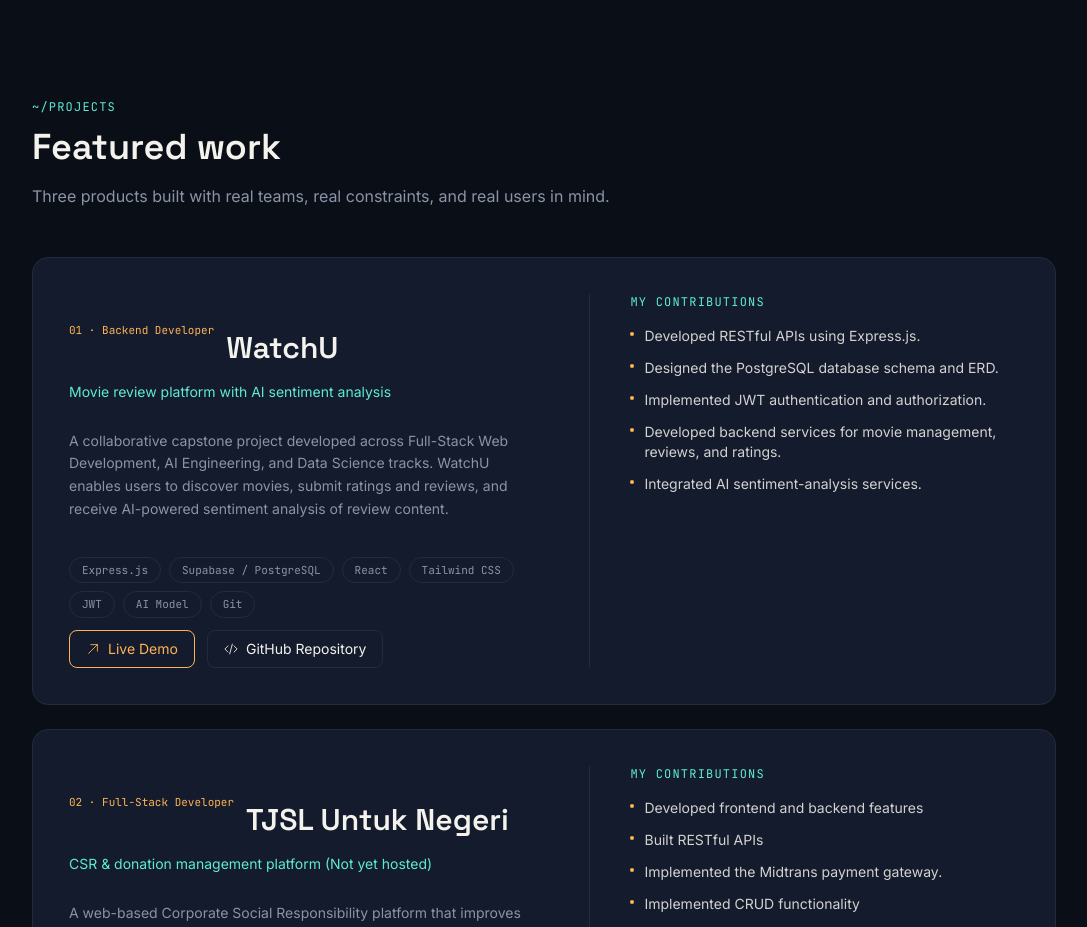
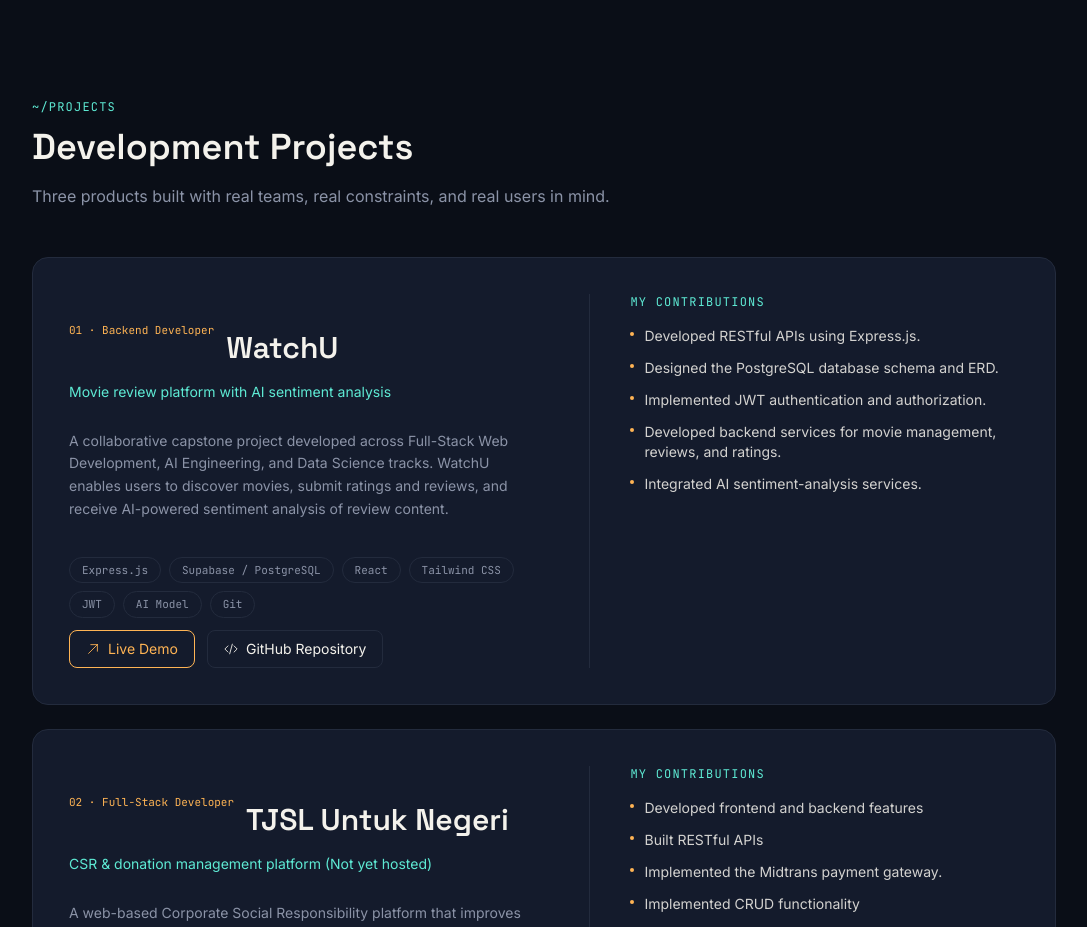
Before and after one commit to deviarynn/DeviAryani_portofolio, a React (Vite) app: page / in a window 1280 px wide. Shown: the part 6160-7087 px from the top of the page, without its empty margins (96-1183 px from the left). Built offline with nearby package versions, Linux system fonts and the light colour scheme.

Commit message:
up project

```diff
--- a/src/components/Hero.jsx
+++ b/src/components/Hero.jsx
@@ -90,7 +90,7 @@ export default function Hero() {
               Get in touch
             </a>
             <a
-              href="/Devi-Aryani-CV.pdf"
+              href="/DEVI-ARYANI-CV.pdf"
               target="_blank"
               rel="noopener noreferrer"
               className="inline-flex items-center gap-2 font-mono text-xs text-slate transition-colors hover:text-circuit"
--- a/src/components/Projects.jsx
+++ b/src/components/Projects.jsx
@@ -8,7 +8,7 @@ export default function Projects() {
     <section id="projects" className="section-shell py-24 sm:py-32">
       <SectionHeading
         path="~/projects"
-        title="Featured work"
+        title="Development Projects"
         description="Three products built with real teams, real constraints, and real users in mind."
       />
 
```
